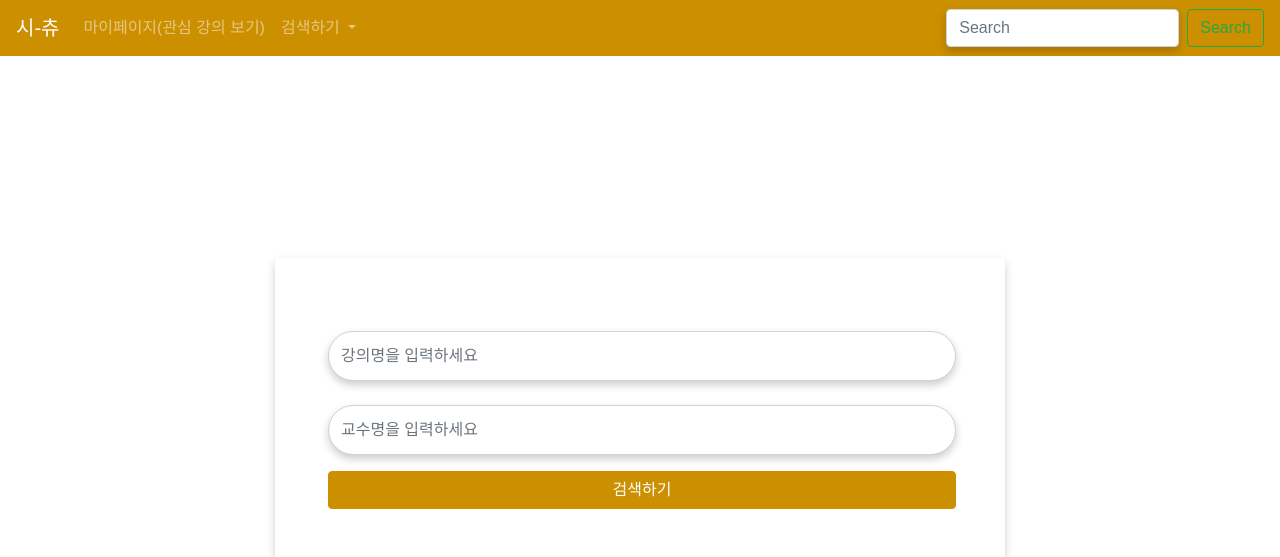
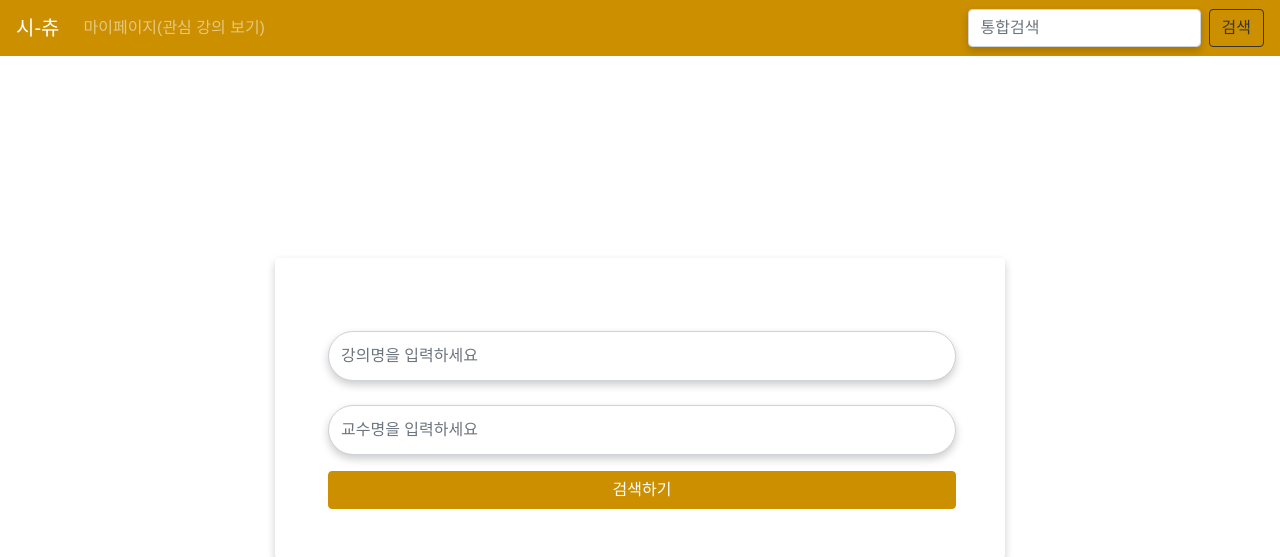
Before and after one commit to chulhee23/everytime-recommend-server, a Django app: page / in a window 1280 px wide. Shown: the top 557 px of the page. Run offline with Django 3.2, Linux system fonts and the light colour scheme; a user stored in the database is signed in; tables that the repository leaves empty hold one stand-in row (values such as "Sample post"); style sheets or scripts are compiled from the project's sources; some libraries are stand-ins or nearby versions; some web fonts are replaced.

Commit message:
view 통일 및 상세 수정

```diff
--- a/main/templates/result/both.html
+++ b/main/templates/result/both.html
@@ -12,7 +12,7 @@
 
     <p class="hash_tag text-center font-weight-bold">
         {% for hash_tag in result.hash_tags %}
-        <a class="text-black-50" href="/result/search/?q={{hash_tag}}"> #{{ hash_tag }}</a>
+        <a class="text-black-50" href="/total-search/?queryset={{hash_tag}}"> #{{ hash_tag }}</a>
         {% endfor %}
     </p>
 
@@ -22,7 +22,7 @@
             class="btn btn-primary shadow mx-3 px-4 py-2 rounded-pill">
             상세 정보
         </a>
-        <a href="/result/?lecture=&professor={{ professor }}"
+        <a href="/show/?lecture=&professor={{ professor }}"
             class="btn btn-outline-secondary text-white bg-secondary shadow mx-3 px-4 py-2 rounded-pill">
             교수 정보
         </a>
--- a/main/templates/result/prof.html
+++ b/main/templates/result/prof.html
@@ -8,7 +8,7 @@
 
         <p class="hash_tag text-center font-weight-bold text-black-50">
             {% for hash_tag in result.hash_tags %}
-            <a class="text-black-50" href="/result/search/?q={{hash_tag}}">   #{{ hash_tag }}</a>
+            <a class="text-black-50" href="/total-search/?queryset={{hash_tag}}">   #{{ hash_tag }}</a>
             {% endfor %}
         </p>
 
--- a/main/templates/result/search.html
+++ b/main/templates/result/search.html
@@ -38,14 +38,14 @@
                     <li class="list-group-item">
                         <a class="text-dark" href="/result?lecture={{lecture.0}}&professor={{lecture.1}}">
                             {{lecture.0}} - {{lecture.1 }}교수님
-                            <span class="float-right text-muted">
+                            <!-- <span class="float-right text-muted">
 
                                <span>#{{lecture.2}} </span>
                                <span>#{{lecture.3}} </span>
                                <span>#{{lecture.4}} </span>
                                <span>#{{lecture.5}} </span>
                                <span>#{{lecture.6}} </span>
-                             </span>
+                             </span> -->
                         </a>
                     </li>
                     {% endfor %}
--- a/main/views.py
+++ b/main/views.py
@@ -54,7 +54,7 @@ def result(request):
         try:
             result = data_analyser.find_similar_lecture(lecture, professor)
         except:
-            alert ="교수명과 강의명이 일치하지 않습니다."
+            alert ="교수명과 강의명이 일치하지 않거나 유사도가 분석된 강의가 없습니다."
             return render(request, "home.html", {'alert' : alert})
         else:
             html_selector = 1
--- a/project_everyReco/templates/base.html
+++ b/project_everyReco/templates/base.html
@@ -28,7 +28,7 @@
         <li class="nav-item">
           <a class="nav-link" href="{% url 'mypage' %}">마이페이지(관심 강의 보기)</a>
         </li>
-        <li class="nav-item dropdown">
+        <!-- <li class="nav-item dropdown">
           <a class="nav-link dropdown-toggle" href="#" id="navbarDropdown" data-toggle="dropdown" aria-haspopup="true" aria-expanded="false">
             검색하기
           </a>
@@ -39,7 +39,7 @@
               <button class="btn btn-outline-primary my-sm-0" type="submit">Search</button>
             </form>
           </div>
-        </li>
+        </li> -->
 
         {% else %}
         <li class="nav-item">
@@ -53,8 +53,8 @@
       </ul>
 
       <form class="form-inline my-2 my-lg-0" action="{% url 'total_search' %}">
-        <input class="form-control mr-sm-2" type="search" name="queryset" placeholder="Search" aria-label="Search" required>
-        <button class="btn btn-outline-success my-2 my-sm-0" type="submit">Search</button>
+        <input class="form-control mr-sm-2" type="search" name="queryset" placeholder="통합검색" aria-label="Search" required>
+        <button class="btn btn-outline-dark my-2 my-sm-0" type="submit">검색</button>
       </form>
     </div>
   </nav>
```
Also changed, not shown: main/templates/result/total_search.html (+48 -53 lines).
